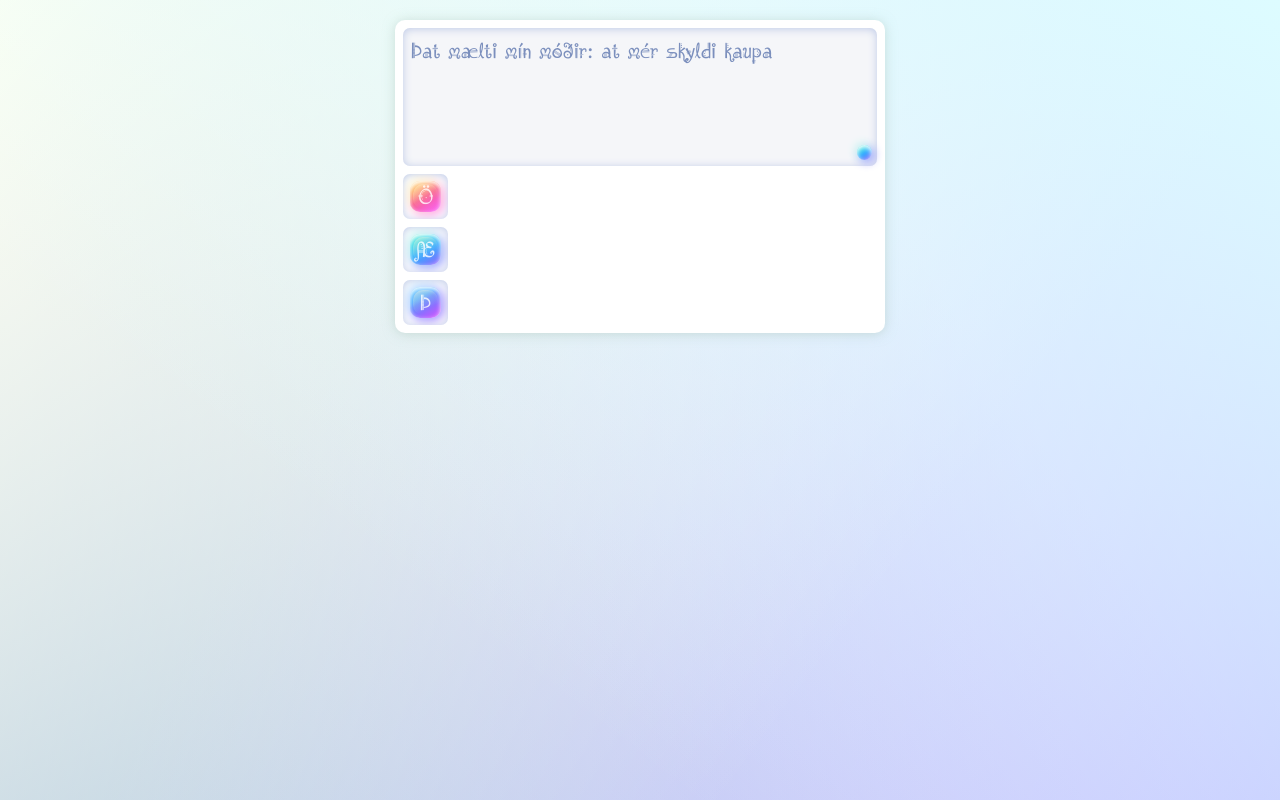
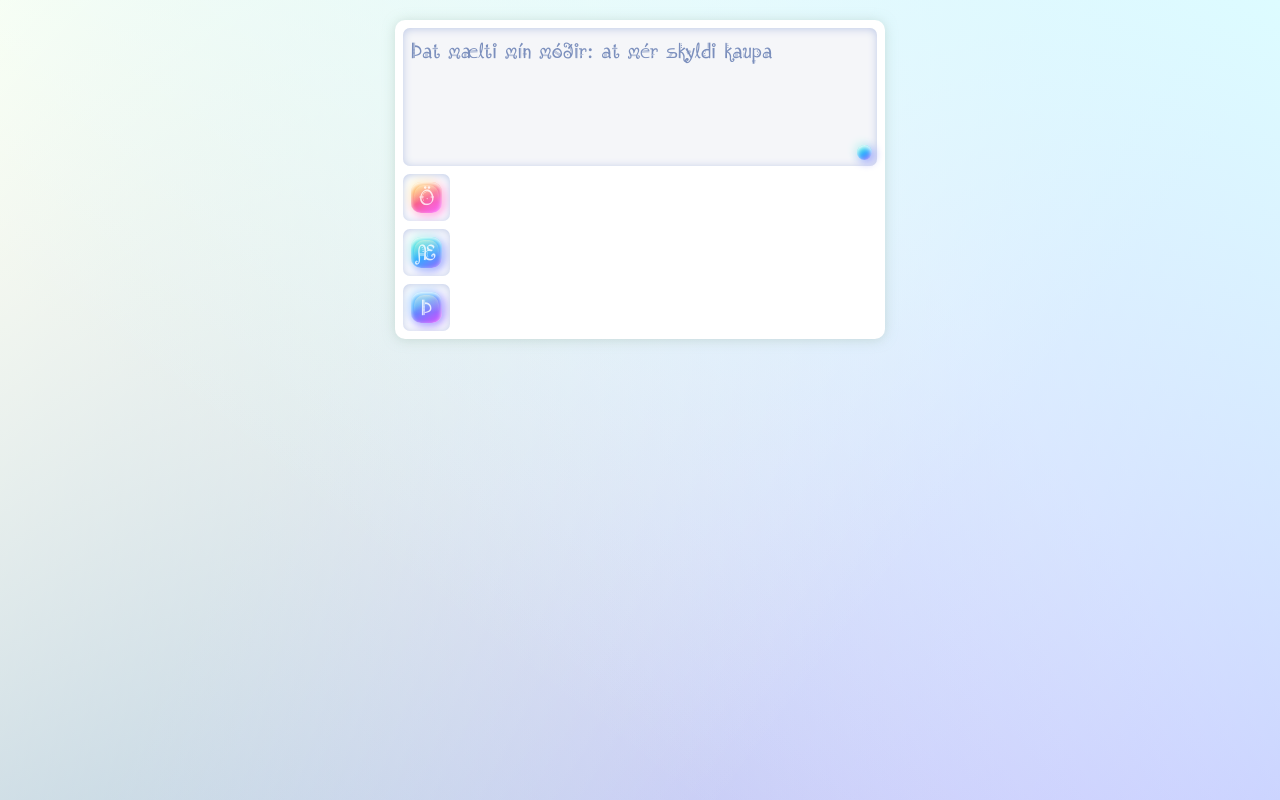
Before and after one commit to Ana-Ma-Web/virtual-keyboard, a website: page src/index.html in a window 1280 px wide. Drawn offline with Linux system fonts and the light colour scheme.

Commit message:
fix: fix key width

```diff
--- a/src/css/style.css
+++ b/src/css/style.css
@@ -97,13 +97,12 @@ body {
 }
 
 .key {
-  width: 45px;
-  height: 45px;
-  display: flex;
   border-radius: 7px;
   overflow: hidden;
   box-shadow: var(--keyboard-inner-shadow);
-  /* margin: 4px; */
+  width: fit-content;
+  height: fit-content;
+  padding: 8px;
 }
 
 .key__button {
@@ -160,7 +159,7 @@ body {
   width: calc(45px - 20px);
   height: calc(45px - 20px);
   opacity: 0.5;
-  background: linear-gradient(151deg,
+  background: linear-gradient(174deg,
       #fff6dd, rgba(255, 0, 0, 0) 70%);
   border-radius: 10px;
 }
```
